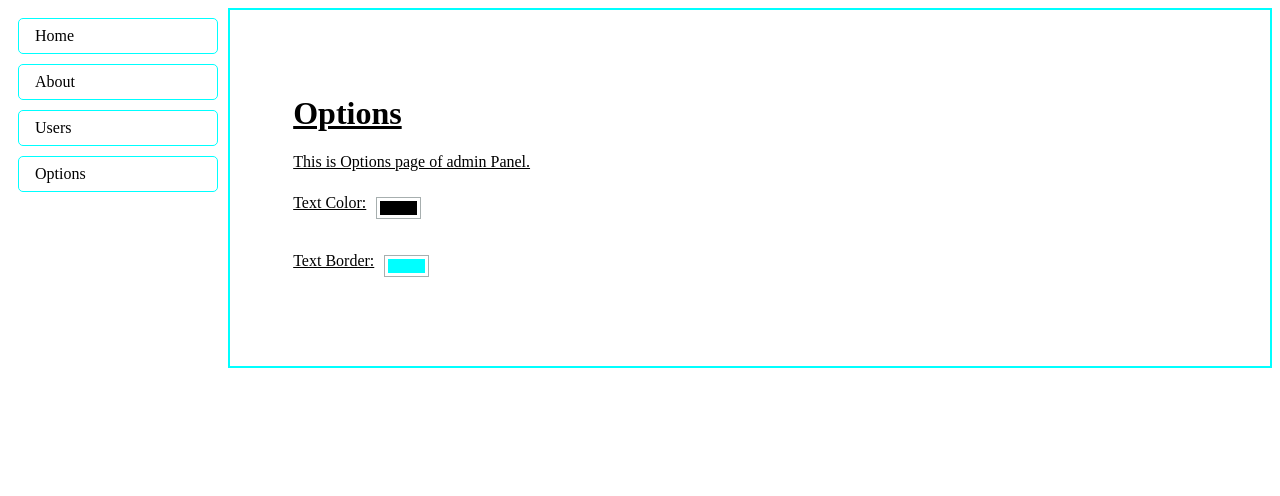
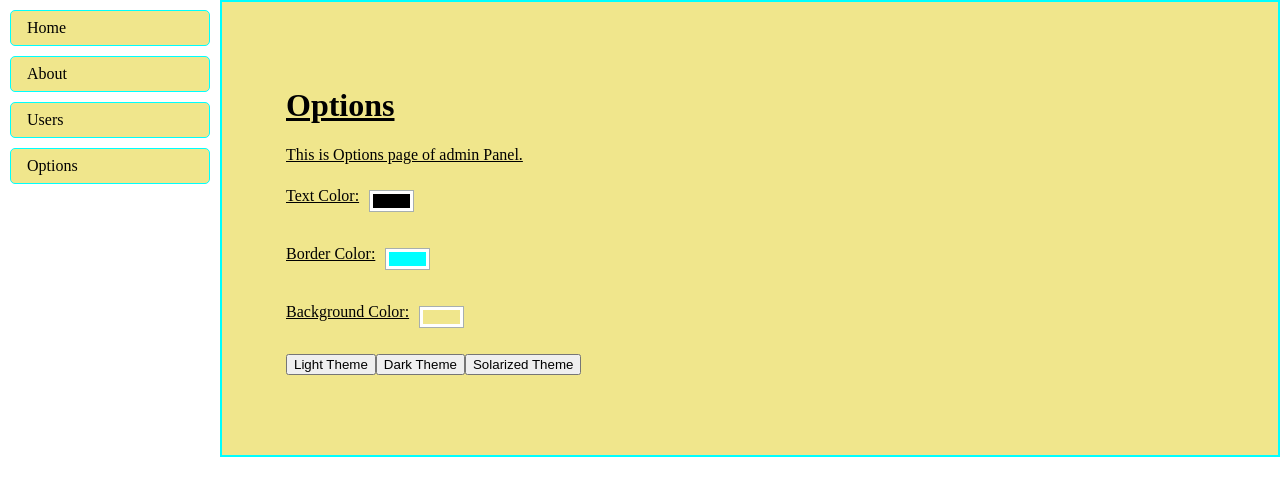
Before and after one commit to fatemehghaf/ReactDev, a React (Create React App) app: page /my-options in a window 1280 px wide. Shown: the top 496 px of the page. Built offline with nearby package versions, Linux system fonts and the light colour scheme.

Commit message:
Commit 12 - Application Theme

```diff
--- a/package.json
+++ b/package.json
@@ -11,6 +11,7 @@
     "react": "^18.3.1",
     "react-color": "^2.19.3",
     "react-dom": "^18.3.1",
+    "react-pick-color": "^2.0.0",
     "react-redux": "^9.1.2",
     "react-router-dom": "^6.24.1",
     "react-scripts": "5.0.1",
--- a/src/App.jsx
+++ b/src/App.jsx
@@ -4,14 +4,19 @@ import Users from "./pages/Users";
 import About from "./pages/About";
 import UserDetails from "./pages/UserDetails";
 import NotFound from "./pages/NotFound";
-import { Container, Content, Links, Nav  } from "./pages/components/Style";
 import Options from "./pages/Options";
-import colorSlice from "./store/slices/colorSlice";
+import { Container, Content, GlobalStyle, Links, Nav  } from "./pages/components/Style";
+import { ThemeProvider } from "styled-components";
+import { useSelector } from "react-redux";
 
 
 
 export default function App() {
+  const { currentTheme, themes } = useSelector(state => state.theme);
+  const theme = themes[currentTheme];
   return (
+    <ThemeProvider theme={theme}>
+      <GlobalStyle/>
     <BrowserRouter>
     <Container>
         <Nav>
@@ -32,5 +37,6 @@ export default function App() {
         </Content>
       </Container>
     </BrowserRouter>
+    </ThemeProvider>
   );
 }
--- a/src/pages/Options.jsx
+++ b/src/pages/Options.jsx
@@ -1,16 +1,21 @@
 import { SketchPicker } from 'react-color';
 import { useDispatch, useSelector } from 'react-redux';
-import { setBorderColor, setTextColor } from '../store/slices/colorSlice';
+import { setBorderColor, setTextColor, setBgColor } from '../store/slices/colorSlice';
 import { useState } from 'react';
 import {ColorBtn} from './components/Style';
+import { setTheme } from '../store/slices/themeSlice';
 
 
 export default function Options() {
 const dispatch = useDispatch();
-const { textColor, borderColor } = useSelector((state) => state.colors);
+const { textColor, borderColor, bgColor} = useSelector((state) => state.colors);
+const { currentTheme, themes } = useSelector(state => state.theme);
+const theme = themes[currentTheme];
+
 
 const [showTextColorPicker, setShowTextColorPicker] = useState(false);
 const [showBorderColorPicker, setShowBorderColorPicker] = useState(false);
+const [showBgColorPicker, setShowBgColorPicker] = useState(false);
 
 const handleTextColorChange = (color) => {
   dispatch(setTextColor(color.hex));
@@ -19,6 +24,25 @@ const handleTextColorChange = (color) => {
 const handleBorderColorChange = (color) => {
   dispatch(setBorderColor(color.hex));
 }
+
+const handleBgColorChange = (color) => {
+  dispatch(setBgColor(color.hex));
+}
+
+const handleChangeThemeDark = () => {
+  dispatch(setTheme('dark'));
+};
+
+const handleChangeThemeLight = () => {
+  dispatch(setTheme('light'));
+};
+
+const handleChangeThemeSolarized = () => {
+  dispatch(setTheme('solarized'));
+};
+
+
+
 
   return (
     <div>
@@ -33,17 +57,29 @@ const handleBorderColorChange = (color) => {
       <SketchPicker color={textColor} onChangeComplete={handleTextColorChange} />
     )} </p>
 
-
-
-      <p>Text Border:
+      <p>Border Color:
       <ColorBtn style={{backgroundColor:borderColor, cursor:'pointer', width:45}}
     onClick={() => setShowBorderColorPicker(!showBorderColorPicker)}
-    >
-    </ColorBtn>
+    ></ColorBtn>
     {showBorderColorPicker && (
       <SketchPicker color={borderColor} onChangeComplete={handleBorderColorChange} />
     )}
     </p>
+
+    <p>Background Color:
+      <ColorBtn style={{backgroundColor:bgColor, cursor:'pointer', width:45}}
+    onClick={() => setShowBgColorPicker(!showBgColorPicker)}
+    ></ColorBtn>
+    {showBgColorPicker && (
+      <SketchPicker color={bgColor} onChangeComplete={handleBgColorChange} />
+    )}
+    </p>
+
+    <p>
+    <button onClick={handleChangeThemeLight}>Light Theme</button>
+    <button onClick={handleChangeThemeDark}>Dark Theme</button>
+    <button onClick={handleChangeThemeSolarized}>Solarized Theme</button>
+    </p>
     </div>
   )
 }
--- a/src/pages/components/Style.jsx
+++ b/src/pages/components/Style.jsx
@@ -1,9 +1,21 @@
-import styled from "styled-components";
+import styled, { createGlobalStyle } from "styled-components";
 import { Link } from "react-router-dom";
 import { useSelector } from "react-redux";
 
+
+export const GlobalStyle = createGlobalStyle`
+  body {
+    color: ${({ theme }) => theme.textColor};
+    background-color: ${({ theme }) => theme.bgColor};
+    border-color: ${({ theme }) => theme.borderColor};
+    margin:0;
+  }
+`;
+
 export const Container = styled.div`
   display: flex;
+
+
 `;
 
 export const Nav = styled.nav`
@@ -16,11 +28,12 @@ export const Nav = styled.nav`
 
 
 export const Content = styled(({ ...props }) => {
-  const { textColor, borderColor } = useSelector((state) => state.colors);
-  return <Link {...props} style={{ color: textColor, border: `2px solid ${borderColor}` }} />;
+  const { textColor, borderColor,bgColor } = useSelector((state) => state.colors);
+  return <Link {...props} style={{ color: textColor, border: `2px solid ${borderColor}`,backgroundColor:bgColor }} />;
 })`
   flex: 1;
   padding: 5%;
+  background-color: ${({ theme }) => theme.bgColor};
 `;
 
 /*export const Links = styled(Link)`
@@ -37,19 +50,18 @@ export const Content = styled(({ ...props }) => {
 `;*/
 
 export const Links = styled(({ ...props }) => {
-  const { textColor, borderColor } = useSelector((state) => state.colors);
-  return <Link {...props} style={{ color: textColor, border: `1px solid ${borderColor}` }} />;
+  const { textColor, borderColor,bgColor } = useSelector((state) => state.colors);
+  return <Link {...props} style={{ color: textColor, backgroundColor:bgColor, border: `1px solid ${borderColor}`, }} />;
 })`
 text-decoration: none;
   padding: 8px 16px;
   border-radius: 5px;
   &:hover {
-    background-color: #ddd;
   }`;
 
 export const UserContainer = styled(({ ...props }) => {
-  const { textColor, borderColor } = useSelector((state) => state.colors);
-  return <Link {...props} style={{ color: textColor, border: `3px solid ${borderColor}` }} />;
+  const { textColor, borderColor,bgColor } = useSelector((state) => state.colors);
+  return <Link {...props} style={{ color: textColor, border: `3px solid ${borderColor}` ,backgroundColor:bgColor }} />;
 })`
   flex-Direction: column;
    display:inline-flex;
@@ -57,7 +69,6 @@ export const UserContainer = styled(({ ...props }) => {
    margin-Bottom: 10;
    margin:10px;
    gap: 10px;
-  border: 3px solid cyan;
   padding: 10px;
   width: 200px;
 `;
--- a/src/store/slices/colorSlice.js
+++ b/src/store/slices/colorSlice.js
@@ -1,8 +1,9 @@
 import { createSlice } from "@reduxjs/toolkit";
 
 const initialState = {
-  textColor: "#000000",
+  textColor: "black",
   borderColor: 'cyan',
+  bgColor: 'khaki',
 };
 
 const colorSlice = createSlice({
@@ -15,9 +16,13 @@ const colorSlice = createSlice({
     setBorderColor: (state, action) => {
       state.borderColor = action.payload;
     },
+    setBgColor: (state, action) => {
+      state.bgColor = action.payload;
+    },
+
   },
 });
 
-export const { setTextColor, setBorderColor } = colorSlice.actions;
+export const { setTextColor, setBorderColor,setBgColor } = colorSlice.actions;
 
 export default colorSlice.reducer;
--- /dev/null
+++ b/src/store/slices/themeSlice.js
@@ -0,0 +1,36 @@
+import { createSlice } from "@reduxjs/toolkit"; // اضافه کردن این خط
+
+const initialState = {
+  currentTheme: 'light',
+  themes: {
+    light: {
+      textColor: 'navy',
+      bgColor: 'white',
+      borderColor: 'purple',
+    },
+    dark: {
+      textColor: 'white',
+      bgColor: 'gray',
+      borderColor: 'white',
+    },
+    solarized: {
+      textColor: 'purple',
+      bgColor: 'khaki',
+      borderColor: 'pink',
+    },
+  },
+};
+
+const themeSlice = createSlice({
+  name: 'themebuttons',
+  initialState,
+  reducers: {
+    setTheme: (state, action) => {
+      state.currentTheme = action.payload;
+    },
+  },
+});
+
+export const { setTheme } = themeSlice.actions;
+
+export default themeSlice.reducer;
--- a/src/store/store.js
+++ b/src/store/store.js
@@ -1,8 +1,12 @@
 import { configureStore } from "@reduxjs/toolkit";
 import colorReducer from "./slices/colorSlice";
+import themeReducer from "./slices/themeSlice";
+
 
 export const store = configureStore({
   reducer: {
-    colors: colorReducer
+    colors: colorReducer,
+    theme: themeReducer,
+
   },
 });
```
Also changed, not shown: 1 other file (tests, documents, lock files or other folders).
